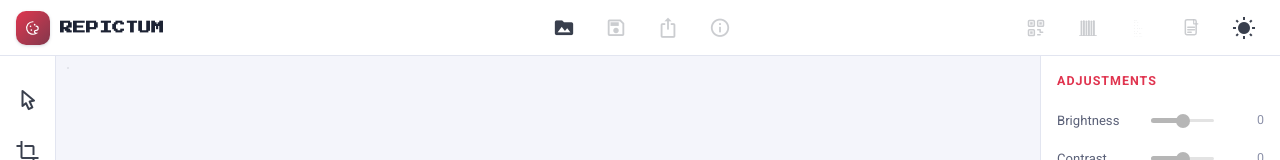
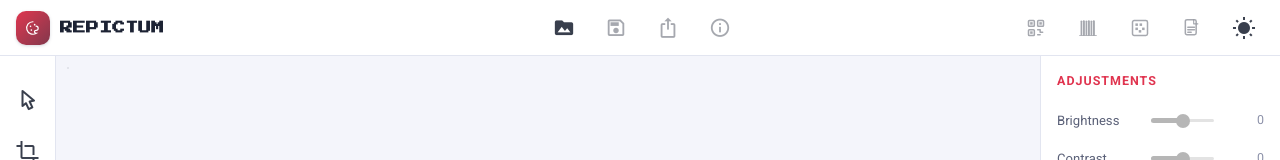
Before and after one commit to dav1ddq0/image-editor, a Vue app: page / in a window 1280 px wide. Shown: the top 160 px of the page. Built offline with nearby package versions, Linux system fonts and the light colour scheme; what @zxing/library would draw is missing.

Commit message:
fix(navbar): resolve icon-refactor regressions from design review

```diff
--- a/src/assets/styles/main.css
+++ b/src/assets/styles/main.css
@@ -32,6 +32,11 @@
 
   /* Soft accent tint for hover states and icon containers. */
   --color-accent-soft: color-mix(in oklab, var(--color-accent) 14%, transparent);
+
+  /* Theme-constant ink used by brand marks (e.g. the navbar badge gradient)
+     that must not shift between light/dark — intentionally not overridden
+     in the light theme block below. */
+  --brand-ink: #16213e;
 
   /* Native form controls + scrollbars follow the theme */
   color-scheme: dark;
--- a/src/components/icons/IconAsciiArt.vue
+++ b/src/components/icons/IconAsciiArt.vue
@@ -1,11 +1,11 @@
 <template>
-  <svg viewBox="0 0 30 51" aria-hidden="true">
-    <text x="0" y="7"  font-family="monospace" font-size="6" fill="currentColor" xml:space="preserve">   /\</text>
-    <text x="0" y="14" font-family="monospace" font-size="6" fill="currentColor" xml:space="preserve">  /  \</text>
-    <text x="0" y="21" font-family="monospace" font-size="6" fill="currentColor" xml:space="preserve"> |    |</text>
-    <text x="0" y="28" font-family="monospace" font-size="6" fill="currentColor" xml:space="preserve"> | () |</text>
-    <text x="0" y="35" font-family="monospace" font-size="6" fill="currentColor" xml:space="preserve"> |    |</text>
-    <text x="0" y="42" font-family="monospace" font-size="6" fill="currentColor" xml:space="preserve">/|    |\</text>
-    <text x="0" y="49" font-family="monospace" font-size="6" fill="currentColor" xml:space="preserve"> '-..-'</text>
+  <svg viewBox="0 0 24 24" fill="none" stroke="currentColor"
+       stroke-width="1.8" stroke-linecap="round" stroke-linejoin="round" aria-hidden="true">
+    <rect x="3" y="3" width="18" height="18" rx="2" />
+    <rect x="6.5"  y="6.5"  width="3" height="3" fill="currentColor" stroke="none" />
+    <rect x="11.5" y="6.5"  width="3" height="3" fill="currentColor" stroke="none" />
+    <rect x="6.5"  y="11.5" width="3" height="3" fill="currentColor" stroke="none" />
+    <rect x="14.5" y="11.5" width="3" height="3" fill="currentColor" stroke="none" />
+    <rect x="10.5" y="14.5" width="3" height="3" fill="currentColor" stroke="none" />
   </svg>
 </template>
--- a/src/components/navbar/AppNavbar.vue
+++ b/src/components/navbar/AppNavbar.vue
@@ -41,11 +41,11 @@ function blurActivator(e: MouseEvent): void {
   <header class="navbar">
 
     <div class="navbar-zone navbar-left">
-      <div class="navbar-brand">
+      <div class="navbar-brand" role="img" aria-label="Repictum">
         <span class="brand-badge">
         <IconBrand class="brand-icon" />
         </span>
-        <span class="brand-name">Repictum</span>
+        <span class="brand-name" aria-hidden="true">Repictum</span>
       </div>
 
     </div>
@@ -154,7 +154,7 @@ function blurActivator(e: MouseEvent): void {
 
 .brand-name {
   color: var(--color-text);
-  font-family: 'Press Start 2P', 'Orbitron', sans-serif;
+  font-family: 'Press Start 2P', sans-serif;
   font-size: 0.8rem;
   letter-spacing: 0.02em;
   white-space: nowrap;
@@ -172,7 +172,7 @@ function blurActivator(e: MouseEvent): void {
   background: linear-gradient(
     135deg,
     var(--color-accent),
-    color-mix(in oklab, var(--color-accent) 55%, #16213e)
+    color-mix(in oklab, var(--color-accent) 55%, var(--brand-ink))
   );
   box-shadow: var(--shadow-sm);
 }
@@ -184,13 +184,7 @@ function blurActivator(e: MouseEvent): void {
 
 .act-icon { width: 20px; height: 20px; flex-shrink: 0; }
 
-.ascii-icon {
-  width: 26px;
-  height: 20px;
-  background-color: currentColor;
-  -webkit-mask: url('/fish-ascii.svg') no-repeat center / contain;
-  mask: url('/fish-ascii.svg') no-repeat center / contain;
-}
+.nav-icon-btn.v-btn--disabled { opacity: 0.45; }
 
 .panel-toggle { display: none; }
 
```
Also changed, not shown: public/fish-ascii.svg (deleted), 1 other file (tests, documents, lock files or other folders).
